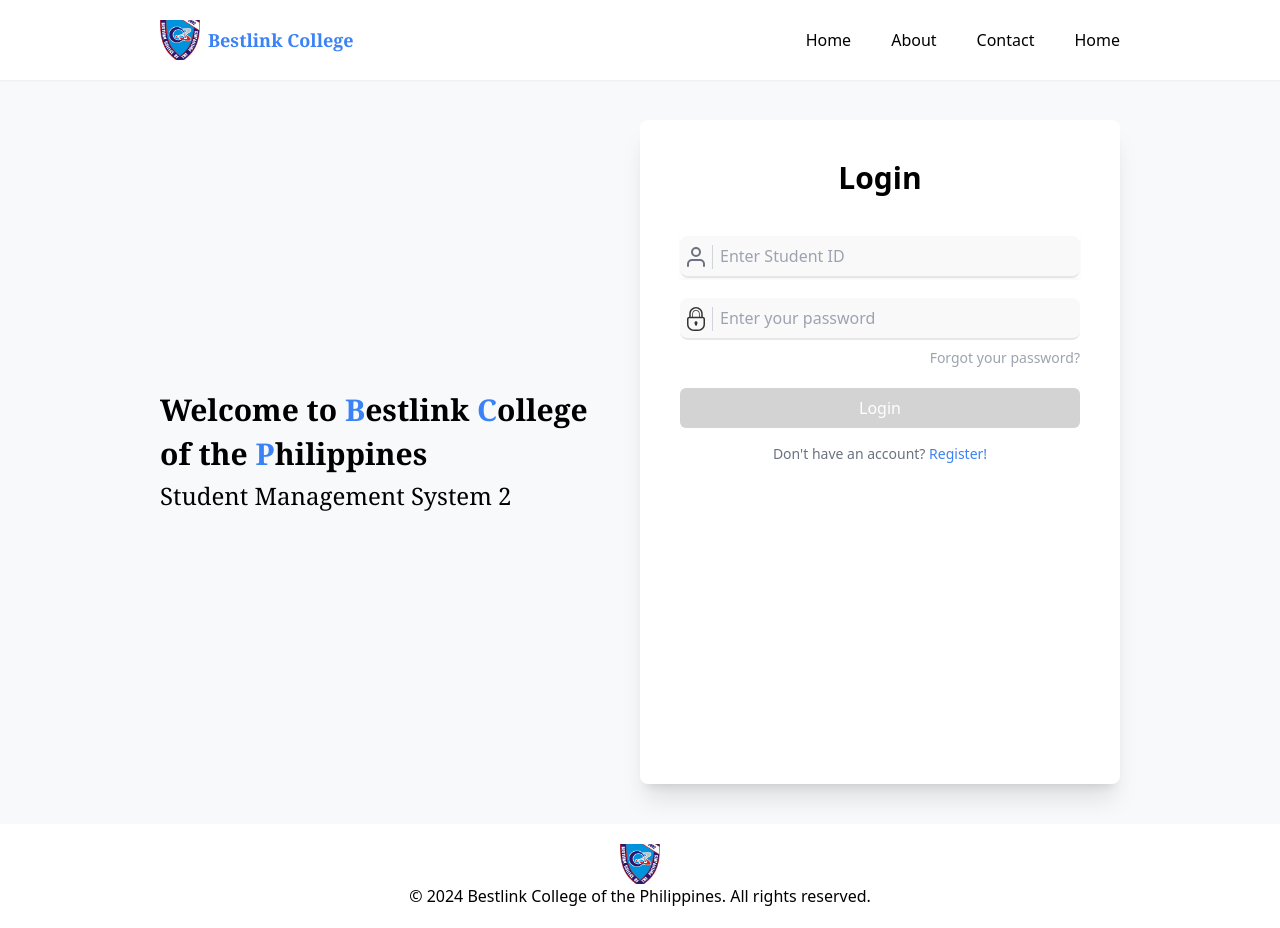
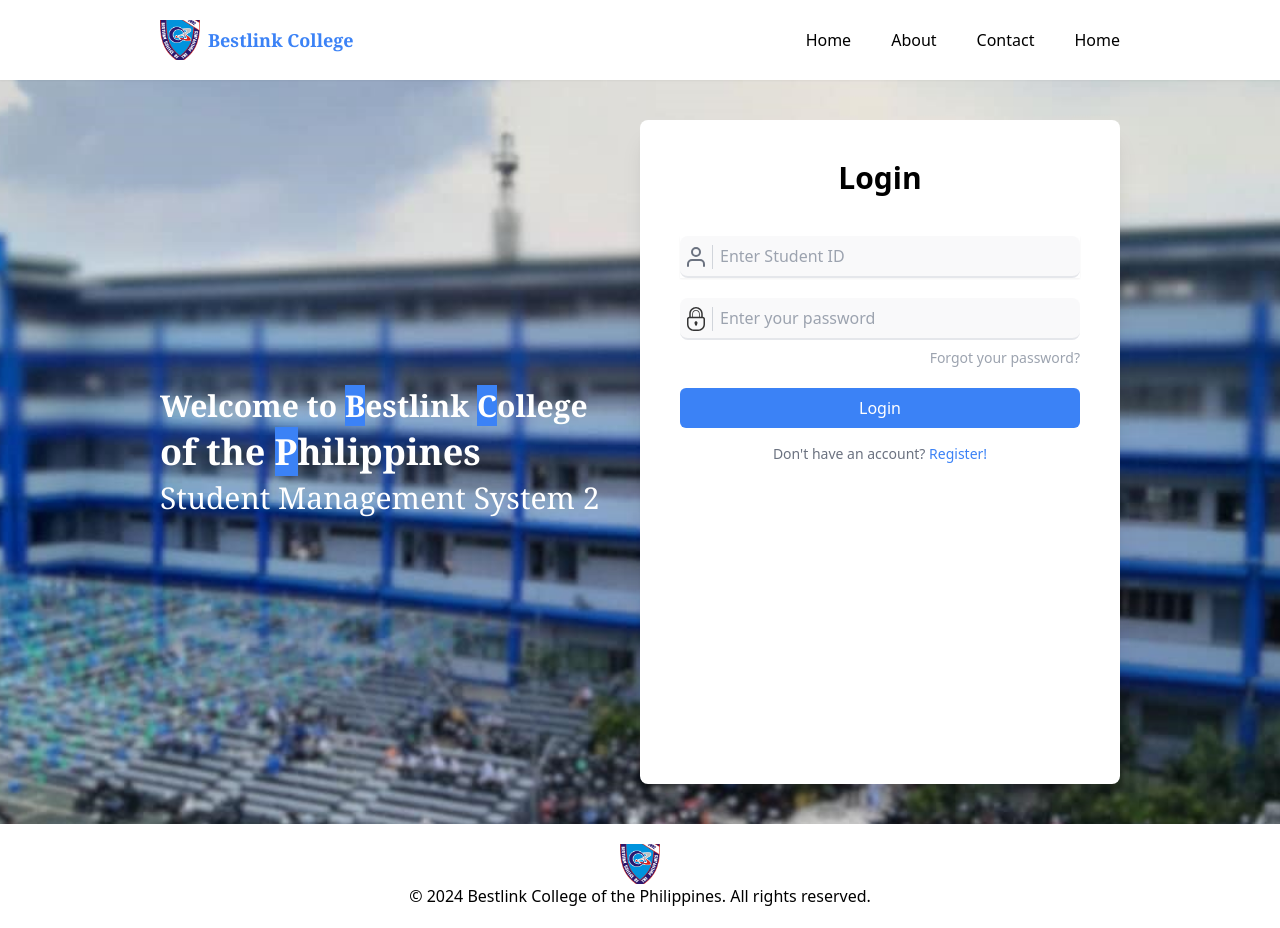
Before and after one commit to ReformaMark/php-SMS2, a PHP site: page / in a window 1280 px wide. Run offline with PHP 8.4, Linux system fonts and the light colour scheme.

Commit message:
add background image to login and registration page

```diff
--- a/index.php
+++ b/index.php
@@ -20,17 +20,17 @@
     <link rel="stylesheet" href="./public/css/styles.css">
     <title>Bestlink College</title>
 </head>
-<body class="bg-gray-100/50 min-h-[80vh] flex flex-col justify-between">
+<body class="homeBg bg-gray-100/50 min-h-[80vh] flex flex-col justify-between">
 
     <?php
         $imageSrc = 'public/assets/images/bcp_logo.png';
         include('public/templates/header.php')
     ?>
-    <div class="flex px-5 md:px-40 pb-10 pt-24 gap-x-10 justify-between min-h-[100vh]">
+    <div class="flex px-5 md:px-40 text-white pb-10 pt-24 gap-x-10 justify-between min-h-[100vh]">
         <div class="hidden sm:flex flex-col gap-y-2 justify-center">
-            <h1 class="lg:text-3xl md:text-2xl sm:text-2xl font-semibold font-serif">Welcome to <span class="text-blue-500">B</span>estlink <span class="text-blue-500">C</span>ollege</h1>
-            <h1 class="md:text-3xl sm:text-2xl  font-semibold font-serif">of the <span class="text-blue-500">P</span>hilippines</h1>
-            <h1 class="md:text-2xl sm:text-lg  font-medium font-serif">Student Management System 2</h1>
+            <h1 class="lg:text-3xl md:text-4xl sm:text-2xl font-bold font-serif">Welcome to <span class="bg-blue-500">B</span>estlink <span class="bg-blue-500">C</span>ollege</h1>
+            <h1 class="md:text-4xl sm:text-2xl  font-bold font-serif">of the <span class="bg-blue-500">P</span>hilippines</h1>
+            <h1 class="md:text-3xl sm:text-lg  font-medium font-serif">Student Management System 2</h1>
 
         </div>
         <?php include('public/templates/login_form.php') ?>
--- a/output.css
+++ b/output.css
@@ -1544,6 +1580,16 @@ video {
 .text-yellow-800 {
   --tw-text-opacity: 1;
   color: rgb(133 77 14 / var(--tw-text-opacity));
+}
+
+.text-black {
+  --tw-text-opacity: 1;
+  color: rgb(0 0 0 / var(--tw-text-opacity));
+}
+
+.text-blue-700 {
+  --tw-text-opacity: 1;
+  color: rgb(29 78 216 / var(--tw-text-opacity));
 }
 
 .opacity-0 {
--- a/public/css/styles.css
+++ b/public/css/styles.css
@@ -13,3 +13,11 @@
     visibility: visible;
     opacity: 1.0;
 }
+
+.homeBg {
+    background-image: url('../assets/images/bcp-bg.jpg');
+    background-size: cover; /* Ensures the image covers the entire element */
+    background-position: center; /* Centers the image */
+    background-repeat: no-repeat; /* Prevents the image from repeating */
+
+}
--- a/public/templates/login_form.php
+++ b/public/templates/login_form.php
@@ -3,7 +3,7 @@
     require_once "src/Views/login_view.php";
 ?>
 
-<section class="w-full sm:w-1/3 md:w-1/2 bg-white p-10 rounded-lg outline-1 outline-gray-100 shadow-xl">
+<section class="w-full sm:w-1/3 md:w-1/2 bg-white text-black p-10 rounded-lg outline-1 outline-gray-100 shadow-xl">
     <div class="block sm:hidden text-center">
         <h1 class="md:text-4xl sm:text-3xl text-2xl font-semibold font-serif">Welcome to Bestlink College</h1>
         <h1 class="md:text-4xl sm:text-3xl text-2xl font-semibold font-serif">of the Philippines</h1>
@@ -34,7 +34,7 @@
             checkLoginErrors();
         ?>
 
-        <input disabled type="submit" id="loginSubmit" value="Login" name="submit" class="w-full mt-5 bg-[#d3d3d3] text-white hover:cursor-pointer py-2 hover:bg-blue-500/50 transition-colors duration-75 ease-linear rounded-md">
+        <input disabled type="submit" id="loginSubmit" value="Login" name="submit" class="w-full mt-5 bg-blue-500 text-white hover:cursor-pointer py-2 hover:bg-blue-500/50 transition-colors duration-75 ease-linear rounded-md">
     </form>
 
     <h1 class="text-center text-sm text-gray-500">Don't have an account? <a href="./src/layouts/register.php" class="text-blue-500">Register!</a></h1>
```
Also changed, not shown: other parts of output.css (+46 -0 lines), src/layouts/register.php (+4 -4 lines), public/assets/images/bcp-bg.jpg (added).
